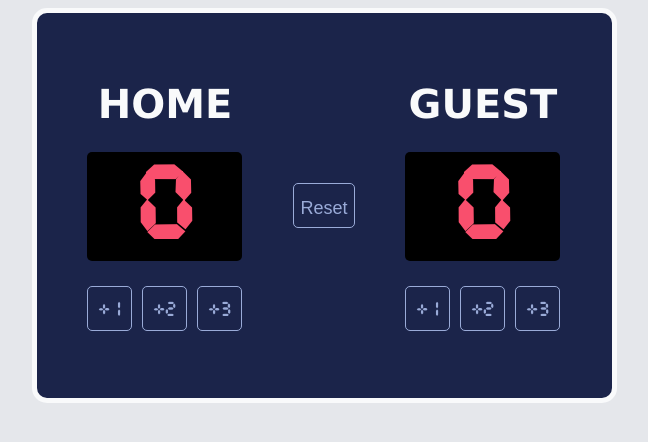
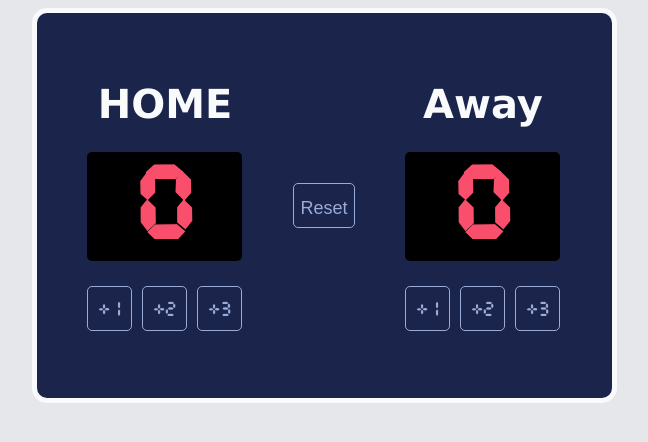
Before and after one commit to YaninchiK/Clicker-Stuff, a website built with Vite: page stuff/index.html in a window 1280 px wide. Shown: the whole page, without its empty margins (316-964 px from the left). Built offline with nearby package versions, Linux system fonts and the light colour scheme.

Commit message:
"guest" to "Away"

```diff
--- a/stuff/index.html
+++ b/stuff/index.html
@@ -18,7 +18,7 @@
             </div>
             <button id="reset-game" onclick="resetGame()">Reset</button>
             <div class="counter">
-                <h3 class="name-stt">GUEST</h3>
+                <h3 class="name-stt">Away</h3>
                 <div class="score">
                     <h3 id="guest-score">0</h3>
                 </div>
```
